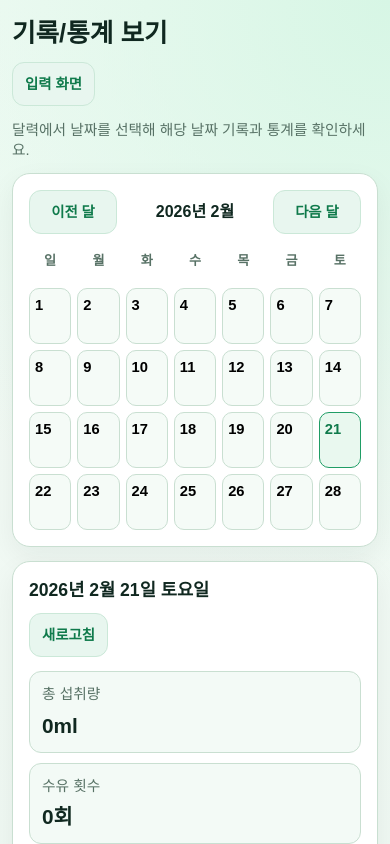
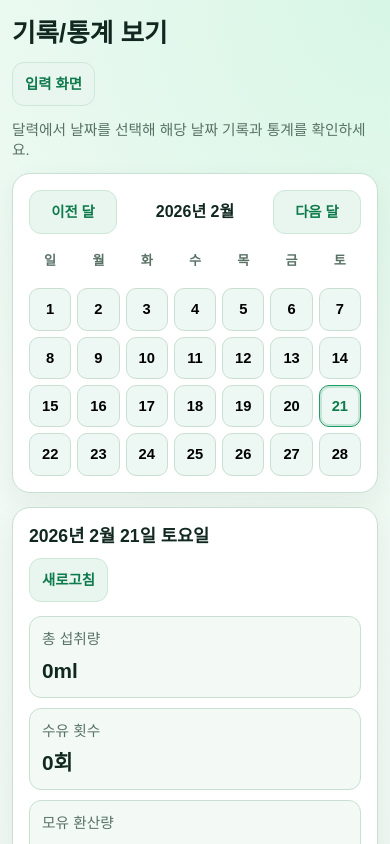
Before and after one commit to Cactusmin/baby_feeding_tracker, a Next.js app: page /history in a window 390 px wide. Shown: the top 844 px of the page. Built offline with nearby package versions, Linux system fonts and the light colour scheme; no server answers; the database is empty.

Commit message:
feat: improve mobile UI and calendar-based history

```diff
--- a/app/globals.css
+++ b/app/globals.css
@@ -184,16 +184,6 @@ button:disabled {
   background: #fbfefd;
 }
 
-.delete-button {
-  background: #ffe9e9;
-  color: #a12222;
-  min-height: 40px;
-  padding: 8px 12px;
-  font-size: 0.82rem;
-  font-weight: 700;
-  border-radius: 9px;
-}
-
 .top-row {
   gap: 10px;
 }
@@ -206,8 +196,28 @@ button:disabled {
   text-align: right;
 }
 
-.delete-wrap {
-  margin-top: 8px;
+.log-item.deletable {
+  position: relative;
+  padding-right: 42px;
+}
+
+.delete-icon-button {
+  position: absolute;
+  top: 8px;
+  right: 8px;
+  width: 28px;
+  height: 28px;
+  min-height: 28px;
+  border-radius: 999px;
+  background: #e8f6ef;
+  color: #2f6f55;
+  border: 1px solid #cbe8d8;
+  font-size: 1rem;
+  line-height: 1;
+  font-weight: 700;
+  display: inline-flex;
+  align-items: center;
+  justify-content: center;
 }
 
 .day-group {
@@ -238,36 +248,26 @@ button:disabled {
 }
 
 .calendar-day {
-  background: #f5fbf7;
   border: 1px solid var(--line);
   border-radius: 10px;
-  min-height: 82px;
+  aspect-ratio: 1 / 1;
+  width: 100%;
   padding: 8px 6px;
   position: relative;
-  text-align: left;
+  text-align: center;
   display: grid;
   gap: 4px;
-  align-content: start;
+  align-content: center;
+  justify-items: center;
 }
 
 .calendar-day.selected {
   border-color: var(--primary);
-  background: #e9f8ef;
+  box-shadow: 0 0 0 2px rgba(31, 157, 101, 0.2) inset;
 }
 
 .calendar-day.outside {
   opacity: 0.45;
-}
-
-.calendar-day.has-record::after {
-  content: "";
-  position: absolute;
-  right: 6px;
-  top: 6px;
-  width: 6px;
-  height: 6px;
-  border-radius: 50%;
-  background: var(--primary);
 }
 
 .day-number {
@@ -286,6 +286,11 @@ button:disabled {
   word-break: break-word;
 }
 
+.calendar-day.strong-fill .day-number,
+.calendar-day.strong-fill .day-meta {
+  color: #ffffff;
+}
+
 .log-type {
   font-weight: 700;
 }
@@ -293,8 +298,7 @@ button:disabled {
 .chart {
   display: flex;
   gap: 10px;
-  align-items: flex-end;
-  height: 140px;
+  align-items: stretch;
   padding: 8px 0;
 }
 
@@ -305,9 +309,16 @@ button:disabled {
   justify-items: center;
 }
 
+.bar-track {
+  width: 100%;
+  max-width: 42px;
+  height: 96px;
+  display: flex;
+  align-items: flex-end;
+}
+
 .bar {
   width: 100%;
-  max-width: 42px;
   min-height: 3px;
   border-radius: 10px;
   background: linear-gradient(180deg, #5ccf97 0%, #1f9d65 100%);
@@ -365,8 +376,12 @@ button:disabled {
     width: 100%;
   }
 
+  .delete-icon-button {
+    top: 6px;
+    right: 6px;
+  }
+
   .calendar-day {
-    min-height: 56px;
     padding: 6px 5px;
   }
 
--- a/components/history-view.tsx
+++ b/components/history-view.tsx
@@ -182,6 +182,20 @@ export function HistoryView() {
     };
   }, [selectedLogs, breastMlPerMin]);
 
+  const maxMonthMl = useMemo(() => {
+    let max = 0;
+    for (const cell of calendarCells) {
+      if (!cell.inMonth) {
+        continue;
+      }
+      const ml = dailySummary.get(cell.key)?.totalMl ?? 0;
+      if (ml > max) {
+        max = ml;
+      }
+    }
+    return max;
+  }, [calendarCells, dailySummary]);
+
   return (
     <main>
       <div className="stack" style={{ marginBottom: 12 }}>
@@ -219,21 +233,25 @@ export function HistoryView() {
               const summary = dailySummary.get(cell.key);
               const isSelected = cell.key === selectedDay;
               const isToday = cell.key === todayKey;
+              const totalMl = summary?.totalMl ?? 0;
+              const ratio = maxMonthMl > 0 ? Math.min(totalMl / maxMonthMl, 1) : 0;
+              const fillAlpha = cell.inMonth ? 0.08 + ratio * 0.62 : 0.04;
+              const backgroundColor = `rgba(31, 157, 101, ${fillAlpha.toFixed(3)})`;
+              const isStrong = ratio >= 0.6;
 
               return (
                 <button
                   key={cell.key}
                   type="button"
-                  className={`calendar-day ${cell.inMonth ? "" : "outside"} ${isSelected ? "selected" : ""} ${summary ? "has-record" : ""}`}
+                  className={`calendar-day ${cell.inMonth ? "" : "outside"} ${isSelected ? "selected" : ""} ${isStrong ? "strong-fill" : ""}`}
+                  style={{ backgroundColor }}
                   onClick={() => {
                     setSelectedDay(cell.key);
                     setMonthCursor(monthStart(new Date(`${cell.key}T00:00:00`)));
                   }}
                 >
                   <span className={`day-number ${isToday ? "today" : ""}`}>{cell.dayNum}</span>
-                  <span className="day-meta">
-                    {summary ? `${summary.totalMl}ml · ${summary.count}회` : "기록 없음"}
-                  </span>
+                  <span className="day-meta">{summary ? `${summary.totalMl}ml` : "0ml"}</span>
                 </button>
               );
             })}
```
Also changed, not shown: components/feeding-tracker.tsx (+14 -13 lines).
